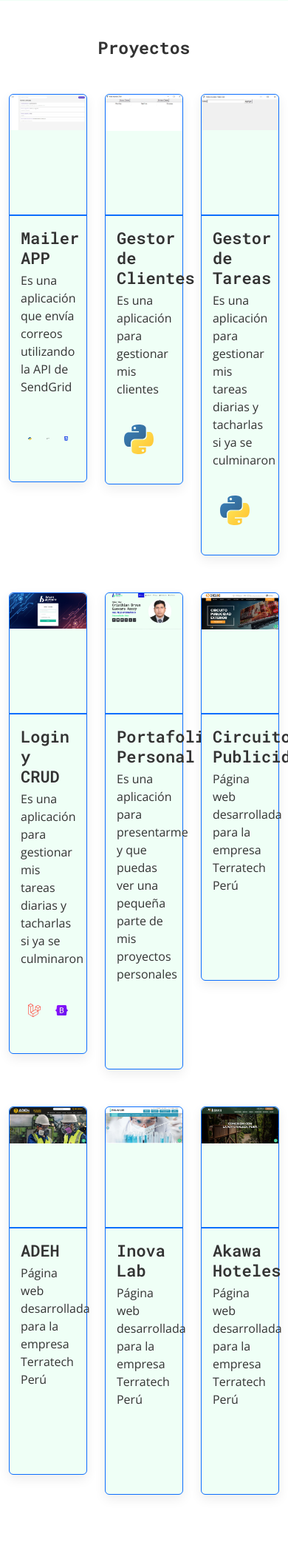
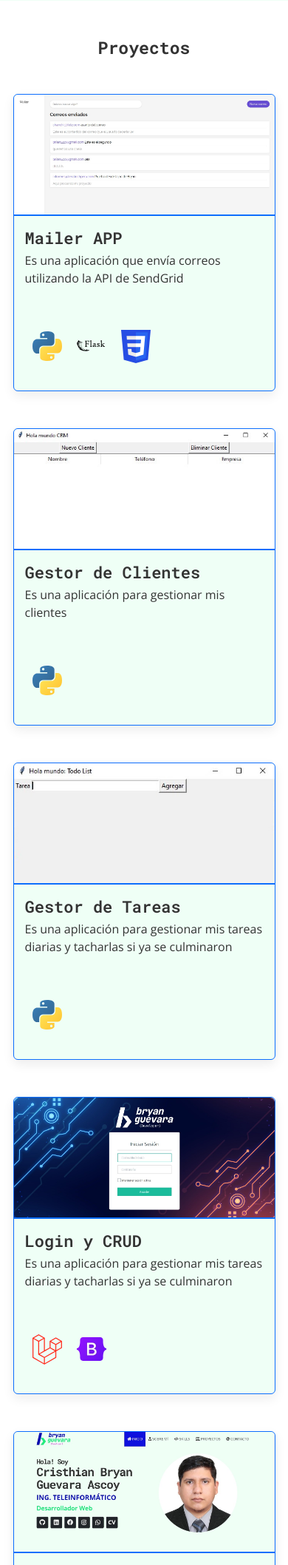
Before and after one commit to Bryan112094/portafolio, a Flask app: page / in a window 390 px wide; the page is wider, and only the part inside the window is pictured. Shown: the part 2551-4667 px from the top of that part at 74% size. Run offline with Flask 2, Linux system fonts and the light colour scheme; some libraries are stand-ins or nearby versions.

Commit message:
Movil 100%

```diff
--- a/templates/index.html
+++ b/templates/index.html
@@ -163,11 +163,11 @@
                 <span class="color1 roboto-mono-s">GitHub</span>
             </div></div>
         </div></section>
-        <section id="projects"><div class="container"><div class="row">
+        <section id="projects"><div class="container-lg"><div class="row">
             <div class="col-12 text-center">
                 <h3 class="roboto-mono-b mb-5 color-3">Proyectos</h3>
             </div>
-            <div class="col-4"><div class="project border border-primary rounded-2">
+            <div class="col-12 col-lg-4 col-md-6"><div class="project border border-primary rounded-2">
                 <figure class="position-relative border-bottom border-primary border-2"><img src="{{ url_for('static', filename='images/projects/mailer.jpg') }}" alt=""></figure>
                 <div class="detalle">
                     <span class="color1 roboto-mono-s">Mailer APP</span>
@@ -179,7 +179,7 @@
                     </div>
                 </div>
             </div></div>
-            <div class="col-4"><div class="project border border-primary rounded-2">
+            <div class="col-12 col-lg-4 col-md-6"><div class="project border border-primary rounded-2">
                 <figure class="position-relative border-bottom border-primary border-2"><img src="{{ url_for('static', filename='images/projects/gestordeclientes.jpg') }}" alt=""></figure>
                 <div class="detalle">
                     <span class="color1 roboto-mono-s">Gestor de Clientes</span>
@@ -189,7 +189,7 @@
                     </div>
                 </div>
             </div></div>
-            <div class="col-4"><div class="project border border-primary rounded-2">
+            <div class="col-12 col-lg-4 col-md-6"><div class="project border border-primary rounded-2">
                 <figure class="position-relative border-bottom border-primary border-2"><img src="{{ url_for('static', filename='images/projects/gestordetareas.jpg') }}" alt=""></figure>
                 <div class="detalle">
                     <span class="color1 roboto-mono-s">Gestor de Tareas</span>
@@ -199,7 +199,7 @@
                     </div>
                 </div>
             </div></div>
-            <div class="col-4"><div class="project border border-primary rounded-2">
+            <div class="col-12 col-lg-4 col-md-6"><div class="project border border-primary rounded-2">
                 <div class="carousel slide" data-bs-ride="carousel"><div class="carousel-inner">
                     <div class="carousel-item active"><figure class="position-relative border-bottom border-primary border-2"><img src="{{ url_for('static', filename='images/projects/login-laravel.jpg') }}" alt=""></figure></div>
                     <div class="carousel-item"><figure class="position-relative border-bottom border-primary border-2"><img src="{{ url_for('static', filename='images/projects/crud-laravel.jpg') }}" alt=""></figure></div>
@@ -213,7 +213,7 @@
                     </div>
                 </div>
             </div></div>
-            <div class="col-4"><div class="project border border-primary rounded-2">
+            <div class="col-12 col-lg-4 col-md-6"><div class="project border border-primary rounded-2">
                 <figure class="position-relative border-bottom border-primary border-2"><img src="{{ url_for('static', filename='images/projects/portafolio.jpg') }}" alt=""></figure>
                 <div class="detalle">
                     <span class="color1 roboto-mono-s">Portafolio Personal</span>
@@ -226,7 +226,7 @@
                     </div>
                 </div>
             </div></div>
-            <div class="col-4"><div class="project border border-primary rounded-2">
+            <div class="col-12 col-lg-4 col-md-6"><div class="project border border-primary rounded-2">
                 <figure class="position-relative border-bottom border-primary border-2"><img src="{{ url_for('static', filename='images/projects/circuito.jpg') }}" alt=""></figure>
                 <div class="detalle">
                     <span class="color1 roboto-mono-s">Circuito Publicidad</span>
@@ -240,7 +240,7 @@
                     </div>
                 </div>
             </div></div>
-            <div class="col-4"><div class="project border border-primary rounded-2">
+            <div class="col-12 col-lg-4 col-md-6"><div class="project border border-primary rounded-2">
                 <figure class="position-relative border-bottom border-primary border-2"><img src="{{ url_for('static', filename='images/projects/adeh.jpg') }}" alt=""></figure>
                 <div class="detalle">
                     <span class="color1 roboto-mono-s">ADEH</span>
@@ -254,7 +254,7 @@
                     </div>
                 </div>
             </div></div>
-            <div class="col-4"><div class="project border border-primary rounded-2">
+            <div class="col-12 col-lg-4 col-md-6"><div class="project border border-primary rounded-2">
                 <figure class="position-relative border-bottom border-primary border-2"><img src="{{ url_for('static', filename='images/projects/inovalab.jpg') }}" alt=""></figure>
                 <div class="detalle">
                     <span class="color1 roboto-mono-s">Inova Lab</span>
@@ -268,7 +268,7 @@
                     </div>
                 </div>
             </div></div>
-            <div class="col-4"><div class="project border border-primary rounded-2">
+            <div class="col-12 col-lg-4 col-md-6"><div class="project border border-primary rounded-2">
                 <figure class="position-relative border-bottom border-primary border-2"><img src="{{ url_for('static', filename='images/projects/akawa.jpg') }}" alt=""></figure>
                 <div class="detalle">
                     <span class="color1 roboto-mono-s">Akawa Hoteles</span>
@@ -287,7 +287,7 @@
             <div class="col-12 text-center">
                 <h3 class="roboto-mono-b mb-5 color-3">Contacto</h3>
             </div>
-            <div class="col-6"><div class="centro-contact">
+            <div class="col-md-6 col-12"><div class="centro-contact">
                 <h4 class="roboto-mono-s color-3">Contáctame por mis redes sociales o envíame un mensaje por el formulario</h4>
                 <div class="redes d-flex flex-row justify-content-between align-items-center mt-4 mb-4 tooltip-demo">
                     <a href="" class="btn btn-dark" data-bs-toggle="tooltip" data-bs-placement="top" data-bs-title="GitHub"><i class="fab fa-github"></i></a>
@@ -297,7 +297,7 @@
                     <a href="" class="btn btn-dark" data-bs-toggle="tooltip" data-bs-placement="top" data-bs-title="WhatsApp"><i class="fab fa-whatsapp"></i></a>
                 </div>
             </div></div>
-            <div class="col-6"><form class="row needs-validation" novalidate>
+            <div class="col-md-6 col-12"><form class="row needs-validation" novalidate>
                 <div class="mb-3">
                     <label for="nombre" class="form-label">Nombre Completo</label>
                     <input type="text" class="form-control" id="nombre" name="nombre" required>
```
